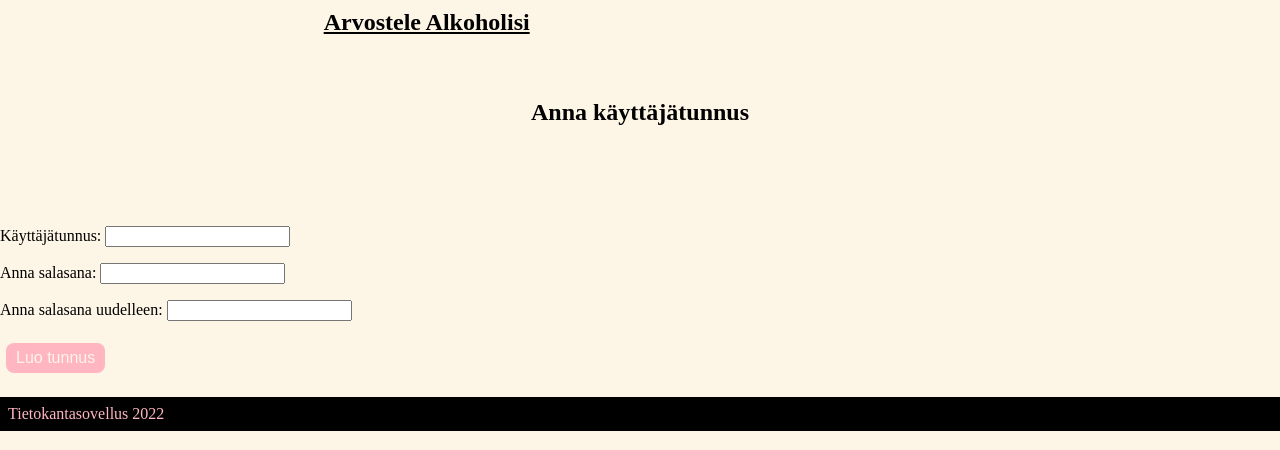
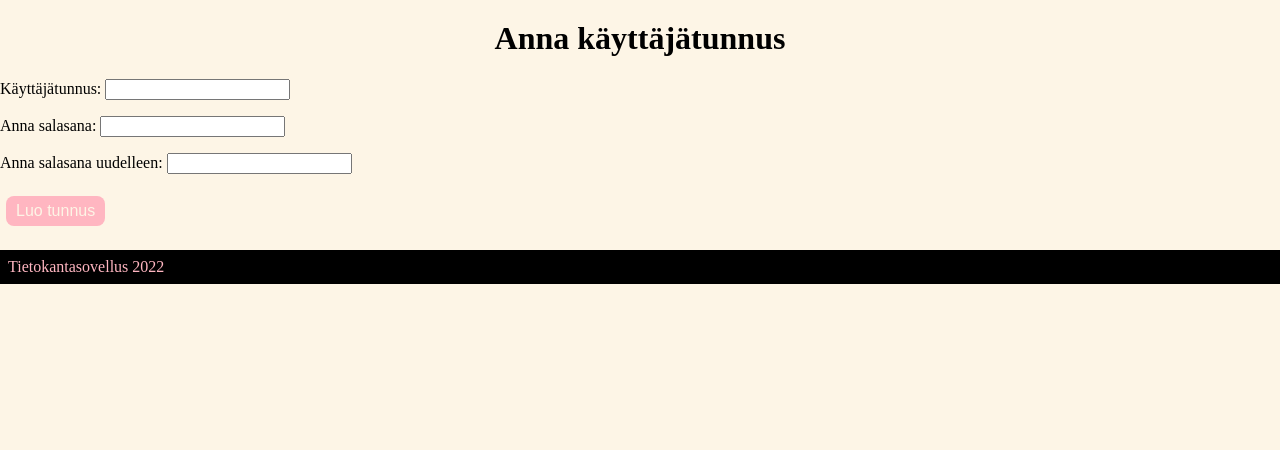
Before and after one commit to seppaemi/tsoha-juomasovellus, a Flask app: page /register in a window 1280 px wide. Shown: the part 101-551 px from the top of the page. Run offline with Flask 2, Linux system fonts and the light colour scheme.

Commit message:
header fix

```diff
--- a/static/main.css
+++ b/static/main.css
@@ -8,8 +8,6 @@ body {
 h1 {
 	color: black;
   text-align: center;
-  padding: 3.5em 1em;
-  font-size: 1.5em;
 }
 
 h2 {
```
